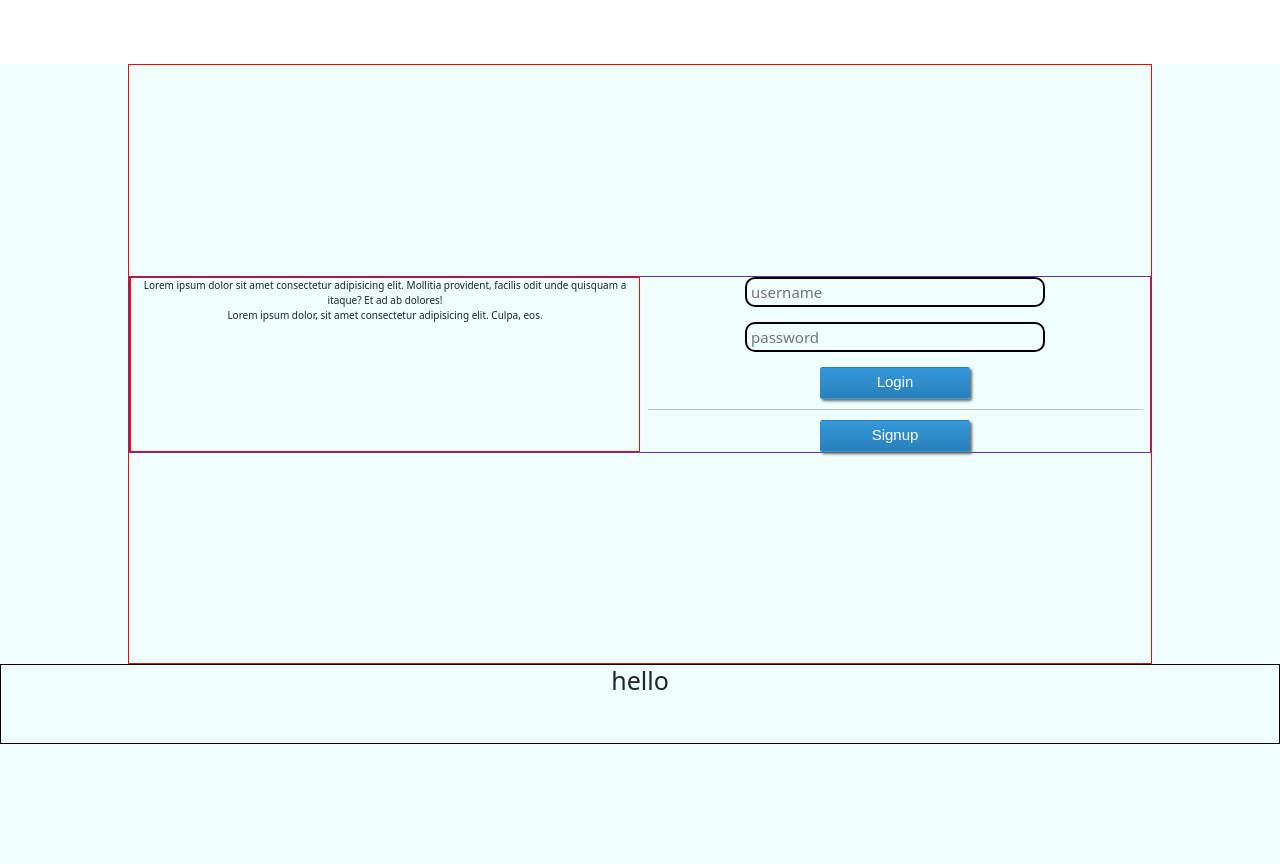
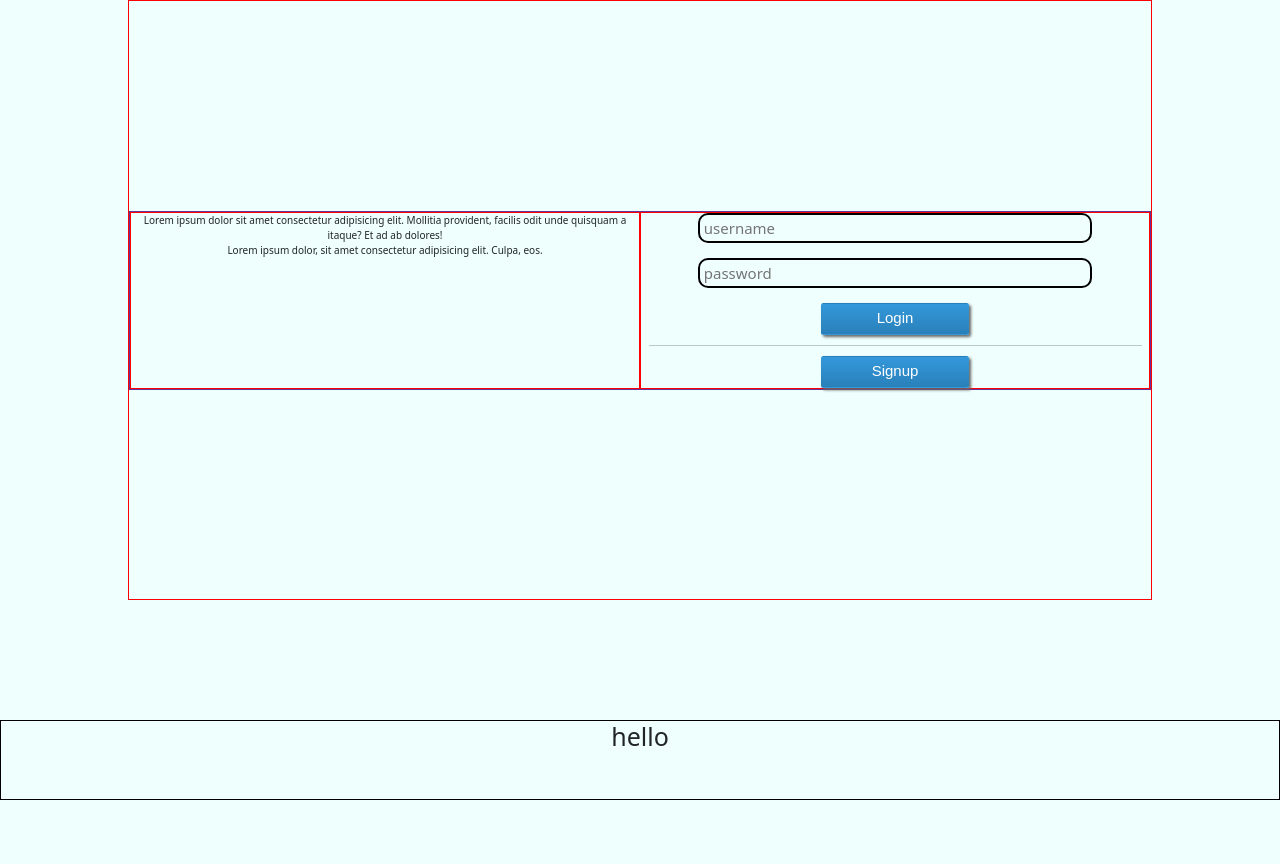
Before and after one commit to ShubhAgarwal-dev/DevHack3.0, a Python web app: template templates/index.html in a window 1280 px wide. After the commit the page ends 800 px from the top, so only its background shows below. Run offline with Jinja, Linux system fonts and the light colour scheme; the template is opened without the code that fills it, so the values that code supplies are empty.

Commit message:
my third commit

```diff
--- a/static/css/style.css
+++ b/static/css/style.css
@@ -5,20 +5,30 @@
 }
 html{
     font-size: 62.5%;
+    background: #EFFFFD;
+}
+body{
+    position: relative;
+    height: 100vh;
 }
 
 main{
-    height: 100vh;
+    height: 100%;
+    width: 100%;
     text-align: center;
     background: #EFFFFD;
+    display: flex;
+    flex-direction: column;
+    justify-content: space-between;
+
 }
 .section{
     width: 80%;
     height: 75%;
     border: 1px solid red;
-    margin: 5% auto 0 ;
+    margin: 0 auto  ;
     display: flex;
-    flex-wrap: wrap;
+    /* flex-wrap: wrap; */
     flex-direction: column;
     justify-content: center;
 }
@@ -30,12 +40,11 @@ main{
     height: 10%;
     border: 1px solid black;
 }
-.dsc{
+.width{
     border: 1px solid red;
-
 }
 .ln input{
-   width: 30rem;
+   width: 80%;
    height: 3rem;
    font-size: 1.5rem;
    background: #EFFFFD;
@@ -55,7 +64,7 @@ main{
     color: white;
 }
 .btn {
-    width: 15rem;
+    width: 30%;
     background: #3498db;
     background-image: -webkit-linear-gradient(top, #3498db, #2980b9);
     background-image: -moz-linear-gradient(top, #3498db, #2980b9);
@@ -85,3 +94,20 @@ main{
   }
 
   /* #################### styling signup ######################## */
+
+.signupform{
+    background-color: white;
+    height: 50%;
+    width: 30%;
+    border: 1px solid red;
+    position: absolute;
+    top: 50%;
+    left: 50%;
+    transform: translate(-50%, -50%);
+    display: none;
+
+}
+.signupform .close button{
+    width: 5rem
+
+}
--- a/static/js/index.js
+++ b/static/js/index.js
@@ -0,0 +1,13 @@
+const popsignup = document.querySelector(".signupform")
+const btn2 = document.querySelector(".section .btn2")
+const btn3 = document.querySelector(".signupform .btn3")
+
+console.log(btn2)
+console.log(popsignup)
+
+btn2.addEventListener("click", ()=>{
+    popsignup.style.display = "block";
+})
+btn3.addEventListener("click", ()=>{
+    popsignup.style.display = "none";
+})
--- a/templates/index.html
+++ b/templates/index.html
@@ -6,6 +6,7 @@
     <meta name="viewport" content="width=device-width, initial-scale=1.0">
     <link rel="stylesheet" href="../static/css/style.css">
     <link href="https://cdn.jsdelivr.net/npm/bootstrap@5.1.3/dist/css/bootstrap.min.css" rel="stylesheet" integrity="sha384-1BmE4kWBq78iYhFldvKuhfTAU6auU8tT94WrHftjDbrCEXSU1oBoqyl2QvZ6jIW3" crossorigin="anonymous">
+    <script src="../static/js/index.js" defer></script>
     <title>Document</title>
 </head>
 <body>
@@ -14,8 +15,8 @@
         <div class="section">
             <div class="container">
                 <div class="row">
-                  <div class="col-6 col-md-6 col-sm-12 dsc">Lorem ipsum dolor sit amet consectetur adipisicing elit. Mollitia provident, facilis odit unde quisquam a itaque? Et ad ab dolores! <br> Lorem ipsum dolor, sit amet consectetur adipisicing elit. Culpa, eos.</div>
-                  <div class="col-6 col-md-6 col-sm-12 form">
+                  <div class="col-6 col-md-6 col-sm-12 dsc width">Lorem ipsum dolor sit amet consectetur adipisicing elit. Mollitia provident, facilis odit unde quisquam a itaque? Et ad ab dolores! <br> Lorem ipsum dolor, sit amet consectetur adipisicing elit. Culpa, eos.</div>
+                  <div class="col-6 col-md-6 col-sm-12 form width">
                       <form action="">
                           <div class="username ln">
                             <input type="text" placeholder="username" required>
@@ -26,18 +27,22 @@
                             <input type="password" placeholder="password" required>
                           </div>
                           <br>
-                          <a href="#"> <button class="btn"><span>Login</span></button></a>
+                          <button class="btn btn1"><span>Login</span></button>
 
                           <br><hr>
 
-                          <button class="btn"><span>Signup</span></button>
-
-
+                          <button class="btn btn2"><span>Signup</span></button>
                       </form>
                   </div>
                 </div>
+
               </div>
 
+        </div>
+        <div class="signupform">
+            <div class="close">
+                <button class="btn btn3">Close</button>
+            </div>
         </div>
         <footer class="footer">
             <h1>hello</h1>
```
